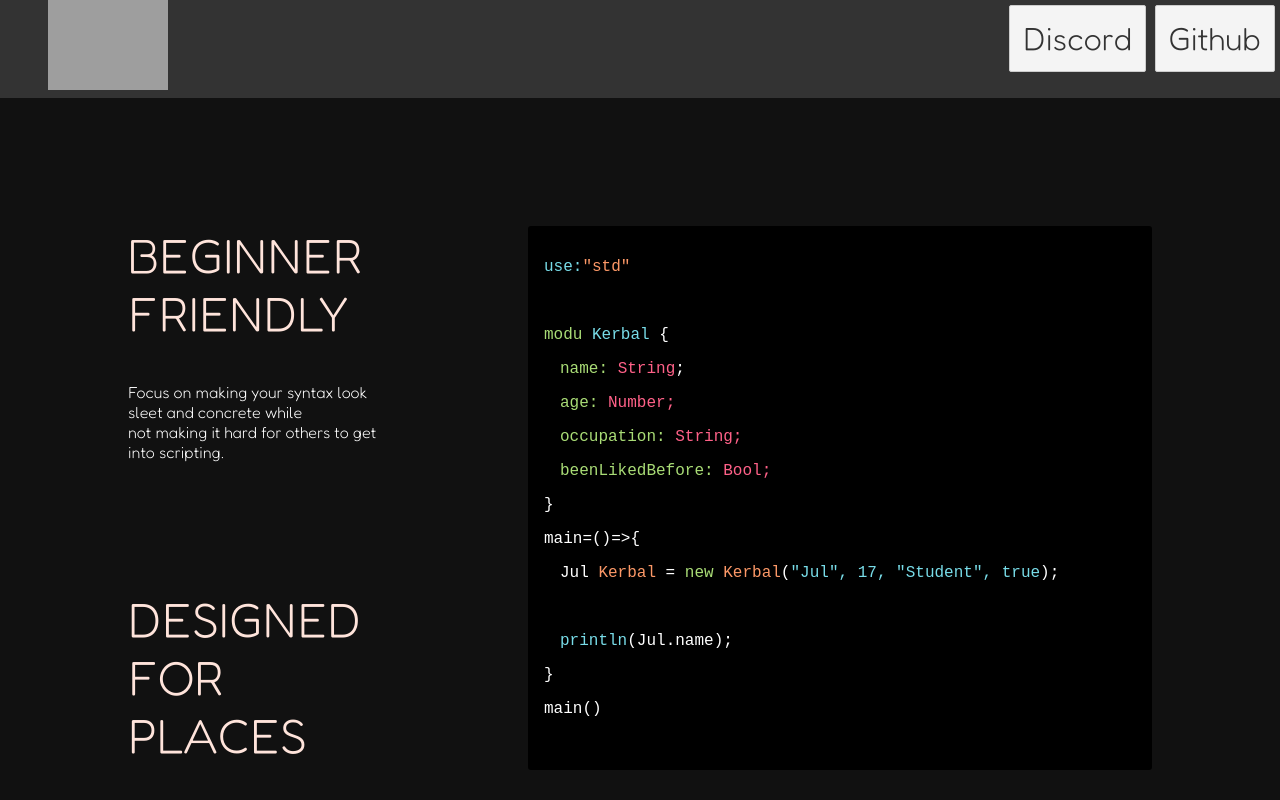
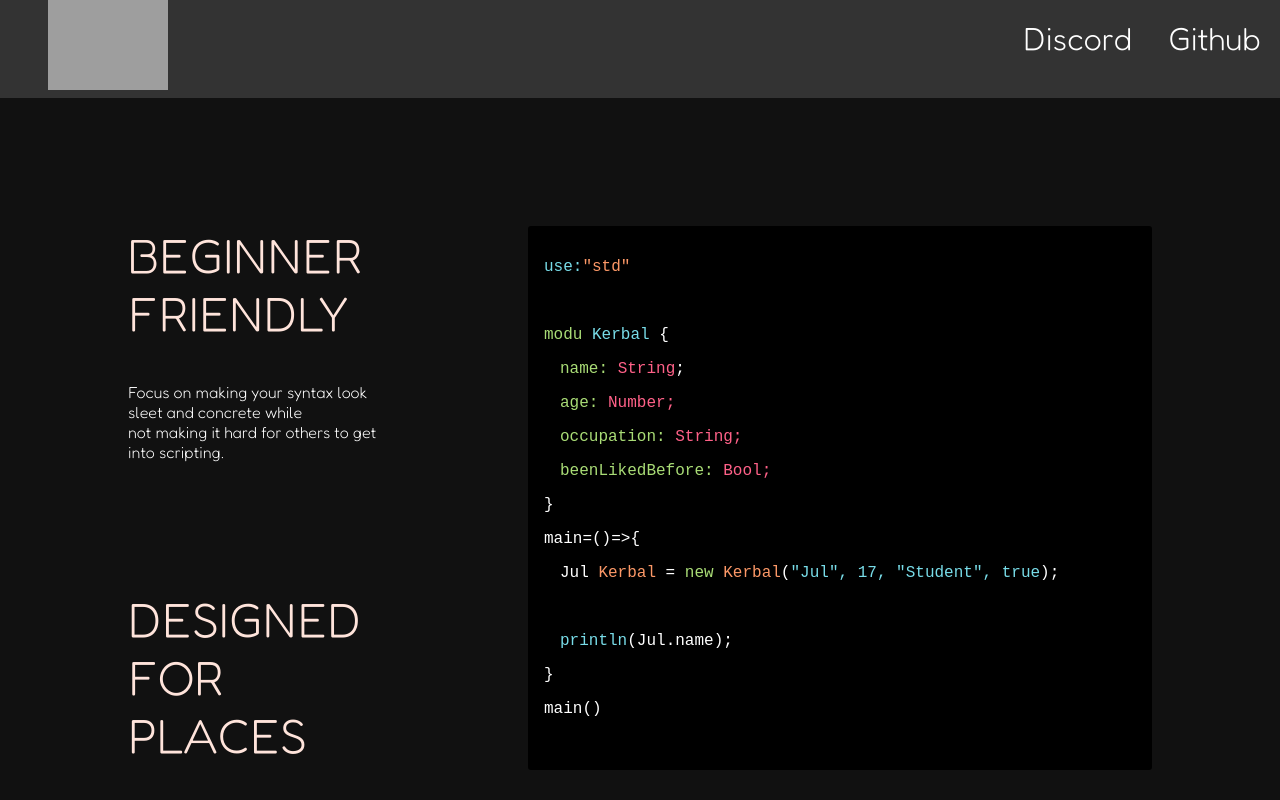
Before and after one commit to ArumLang/arumlang.github.io, a Svelte app: page / in a window 1280 px wide. Shown: the top 800 px of the page. Built offline with nearby package versions, Linux system fonts and the light colour scheme; grey boxes are pictures that could not be loaded; a small style sheet from the web is missing.

Commit message:
Update Header.svelte

```diff
--- a/src/components/Header.svelte
+++ b/src/components/Header.svelte
@@ -36,4 +36,12 @@
 		max-width: 7.5rem;
 		margin-left: 3rem;
 	}
+
+	button {
+    cursor: pointer; border: solid 1px transparent; border-radius: 5px; color: white; background: none;
+}
+
+button:hover {
+    opacity: 0.75;
+}
 </style>
```
